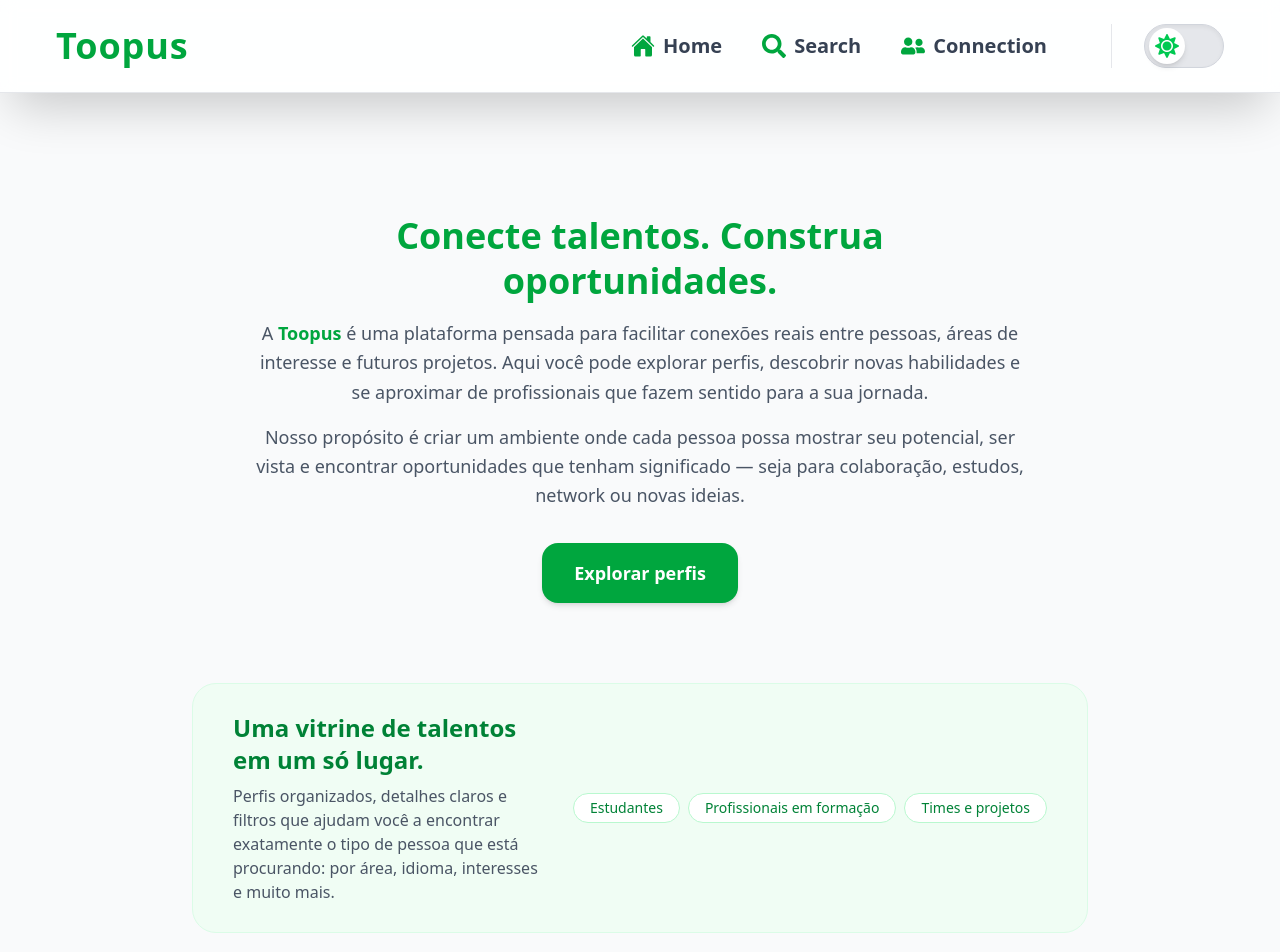
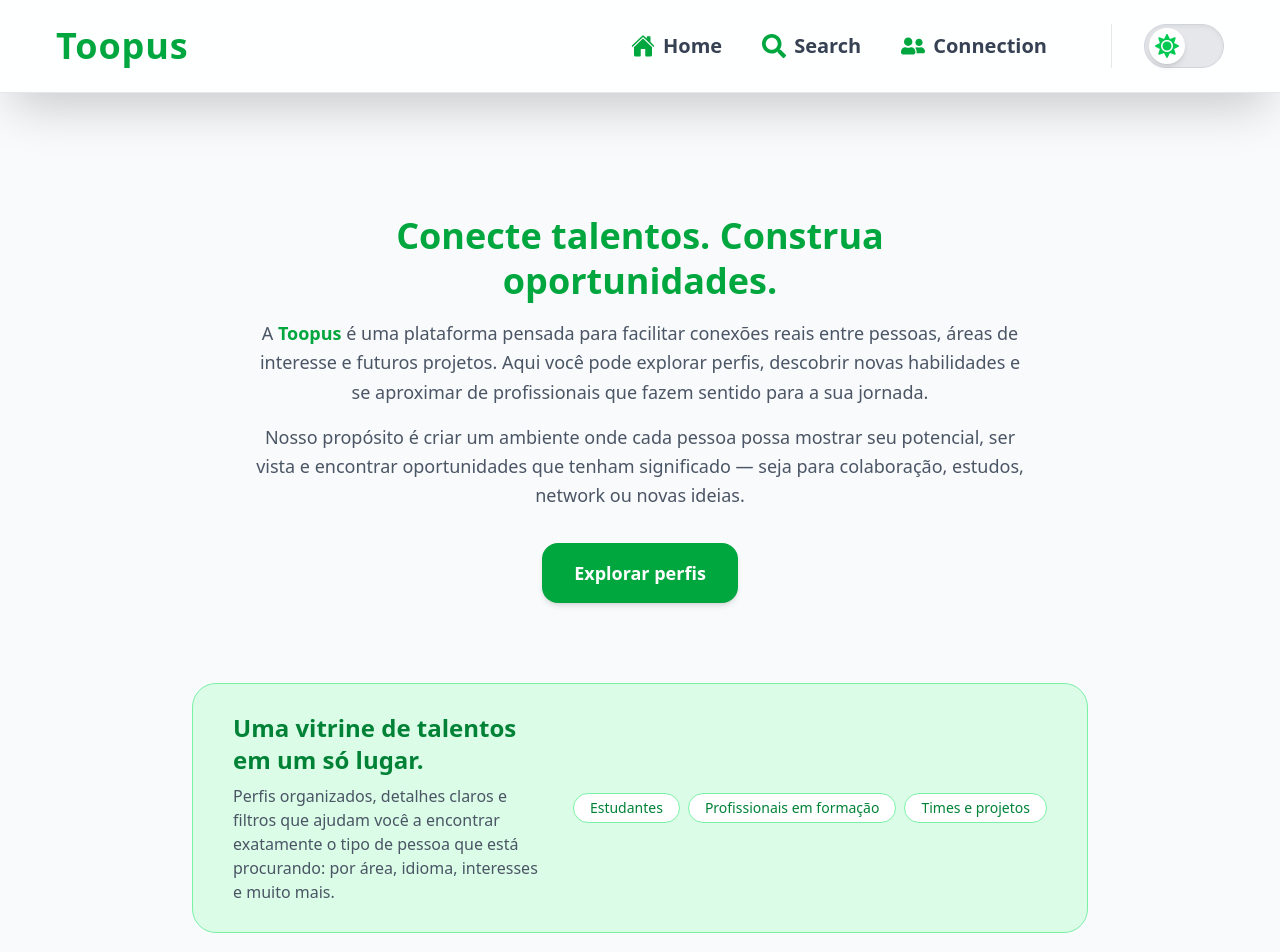
Before and after one commit to gabrielamara98/Toopus, a React (Vite) app: page / in a window 1280 px wide. Shown: the top 952 px of the page. Built offline with nearby package versions, Linux system fonts and the light colour scheme.

Commit message:
style: aplicar pequenas melhorias na UI

```diff
--- a/index.html
+++ b/index.html
@@ -3,7 +3,8 @@
   <head>
     <meta charset="UTF-8" />
     <meta name="viewport" content="width=device-width, initial-scale=1.0" />
-    <title>toopus</title>
+    <title>Toopus</title>
+    <link rel="icon" href="public/favicon.ico"/>
   </head>
   <body>
     <div id="root"></div>
--- a/src/pages/Connection.jsx
+++ b/src/pages/Connection.jsx
@@ -1,6 +1,7 @@
 import { useEffect, useState } from "react";
 import dados from "../data/usersDetail.json";
 import Card from "../components/Card";
+import { Link } from "react-router-dom";
 
 function Connection() {
   const [connectedUsers, setConnectedUsers] = useState([]);
@@ -52,7 +53,7 @@ function Connection() {
 
       {connectedUsers.length === 0 ? (
         <div className="mt-10">
-          <p className="text-md text-gray-600 dark:text-gray-400 leading-relaxed">Você ainda não se conectou com ninguém. Vá até a página{" "}<span className="font-semibold text-green-600 dark:text-green-400">Search</span>{" "}e clique em <span className="font-semibold">“Conectar”</span> nos perfis que você gostar.</p>
+          <p className="text-md text-gray-600 dark:text-gray-400 leading-relaxed">Você ainda não se conectou com ninguém. Vá até a página{" "}<Link to="/search" className="font-semibold text-green-600 dark:text-green-400 underline hover:text-green-500 dark:hover:text-green-300 transition-colors">Search</Link>{" "}e clique em <span className="font-semibold">“Conectar”</span> nos perfis que você gostar.</p>
         </div>
       ) : (
         <div className="grid grid-cols-1 sm:grid-cols-2 lg:grid-cols-3 xl:grid-cols-4 gap-8 w-full">
--- a/src/pages/Home.jsx
+++ b/src/pages/Home.jsx
@@ -14,16 +14,16 @@ export default function Home() {
       </section>
 
       <section className="max-w-4xl mx-auto mb-16">
-        <div className="bg-green-50 border border-green-100 rounded-3xl px-6 py-6 md:px-10 md:py-7 text-center md:text-left flex flex-col md:flex-row items-center gap-4 md:gap-8 dark:bg-green-900/40 dark:border-green-700">
+        <div className="bg-green-100 border border-green-300 rounded-3xl px-6 py-6 md:px-10 md:py-7 text-center md:text-left flex flex-col md:flex-row items-center gap-4 md:gap-8 dark:bg-green-900/40 dark:border-green-700">
           <div className="flex-1">
             <h2 className="text-xl md:text-2xl font-semibold text-green-700 dark:text-green-300">Uma vitrine de talentos em um só lugar.</h2>
             <p className="text-gray-600 dark:text-gray-200 mt-2">Perfis organizados, detalhes claros e filtros que ajudam você a encontrar exatamente o tipo de pessoa que está procurando: por área, idioma, interesses e muito mais.</p>
           </div>
 
           <div className="flex flex-wrap justify-center gap-2 mt-2 md:mt-0">
-            <span className="px-4 py-1 rounded-full text-sm bg-white border border-green-200 text-green-700 dark:bg-transparent dark:text-green-300 dark:border-green-500">Estudantes</span>
-            <span className="px-4 py-1 rounded-full text-sm bg-white border border-green-200 text-green-700 dark:bg-transparent dark:text-green-300 dark:border-green-500">Profissionais em formação</span>
-            <span className="px-4 py-1 rounded-full text-sm bg-white border border-green-200 text-green-700 dark:bg-transparent dark:text-green-300 dark:border-green-500">Times e projetos</span>
+            <span className="px-4 py-1 rounded-full text-sm bg-white border border-green-300 text-green-700 dark:bg-transparent dark:text-green-300 dark:border-green-500">Estudantes</span>
+            <span className="px-4 py-1 rounded-full text-sm bg-white border border-green-300 text-green-700 dark:bg-transparent dark:text-green-300 dark:border-green-500">Profissionais em formação</span>
+            <span className="px-4 py-1 rounded-full text-sm bg-white border border-green-300 text-green-700 dark:bg-transparent dark:text-green-300 dark:border-green-500">Times e projetos</span>
           </div>
         </div>
       </section>
--- a/src/pages/Search.jsx
+++ b/src/pages/Search.jsx
@@ -11,7 +11,7 @@ function Search() {
     <main className="px-10 py-6 text-gray-900 dark:text-gray-100">
       <div className="mb-8">
         <h1 className="text-2xl font-bold text-green-600 dark:text-green-400">Encontre talentos na Toopus</h1>
-        <p className="text-sm text-gray-500 dark:text-gray-300 mt-1">Filtre por áreas, idiomas ou interesses.</p>
+        <p className="text-sm text-gray-500 dark:text-gray-300 mt-1">Use filtros por área, idioma ou estado para encontrar o perfil ideal.</p>
       </div>
 
       <div className="grid grid-cols-1 lg:grid-cols-4 gap-10">
```
Also changed, not shown: src/data/usersDetail.json, 1 other file (tests, documents, lock files or other folders).
